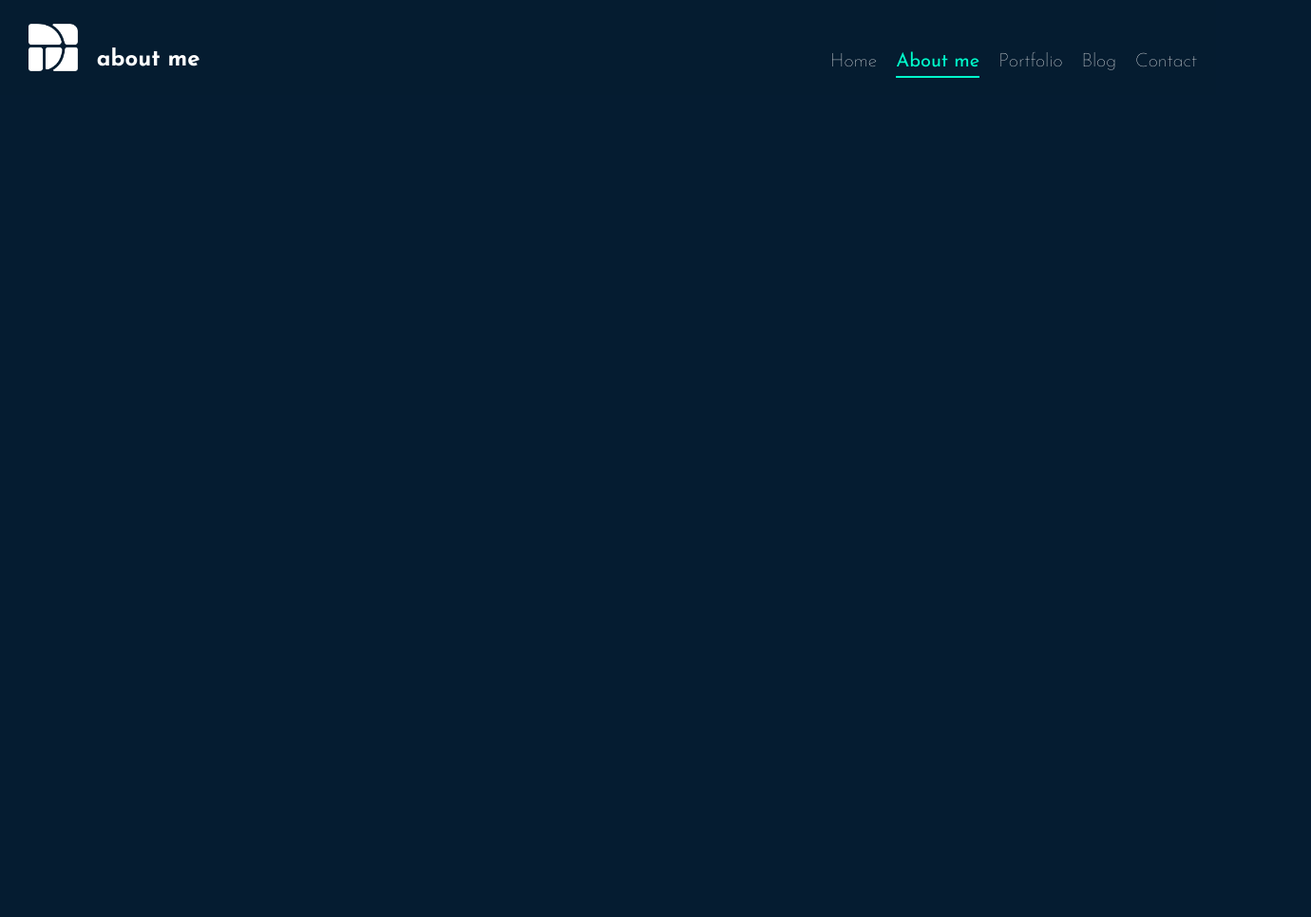
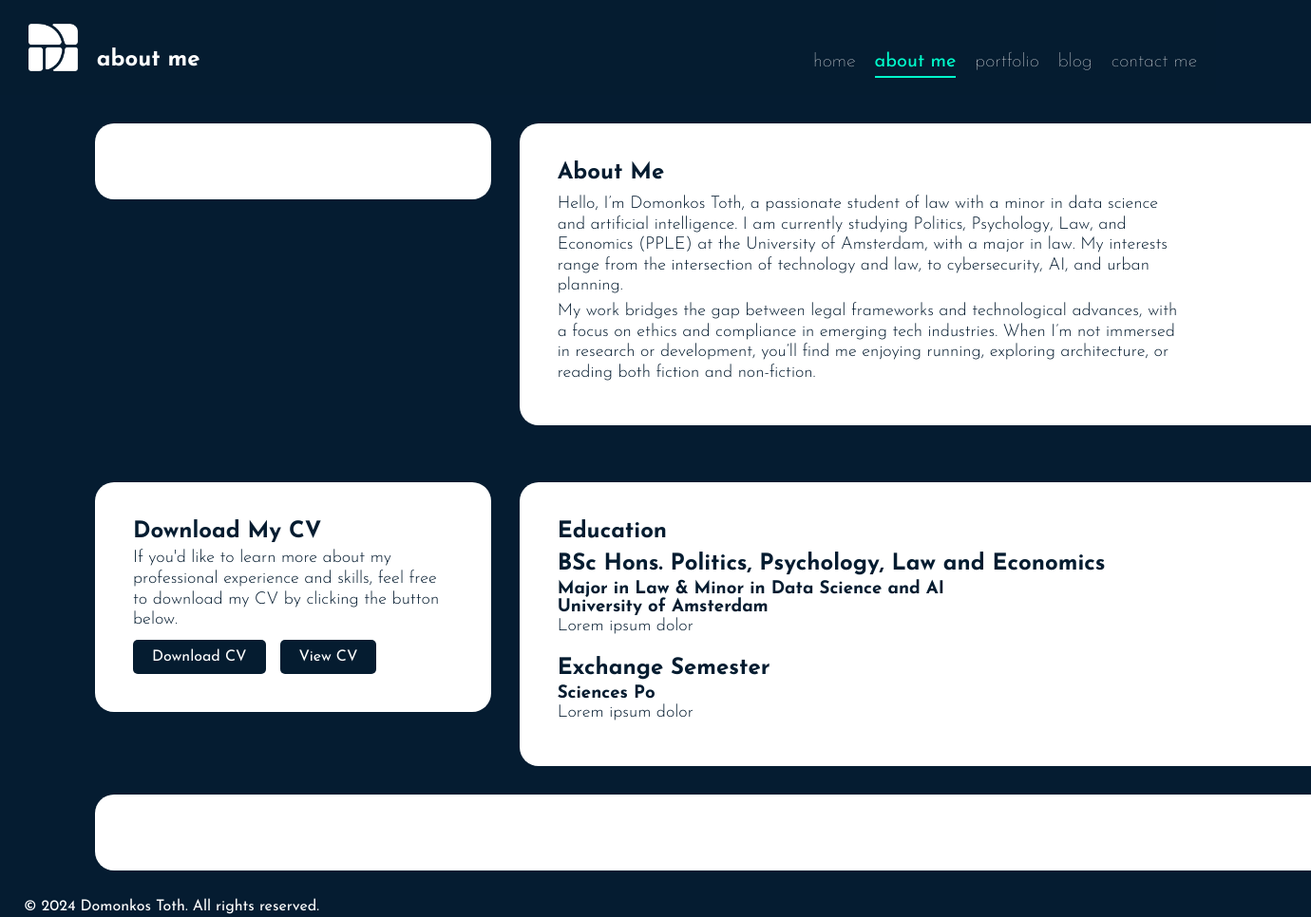
Before and after one commit to todomonkos/todomonkos.github.io, a plain HTML site: page aboutMe.html in a window 1280 px wide. Shown: the whole page at 95% size, 1380 px wide, since content can reach past the window. Before the commit the page ends 800 px from the top, so only its background shows below. Drawn offline with Linux system fonts and the light colour scheme.

Commit message:
new updates for the aboutMe page

```diff
--- a/aboutMe.html
+++ b/aboutMe.html
@@ -18,13 +18,65 @@
         </div>
         <nav class="header-nav">
             <ul class="nav-list">
-                <li><a href="index.html">Home</a></li>
-                <li><a href="aboutMe.html" class="active">About me</a></li>
-                <li><a href="portfolio.html">Portfolio</a></li>
-                <li><a href="blog.html">Blog</a></li>
-                <li><a href="contactMe.html">Contact</a></li>
+                <li><a href="index.html">home</a></li>
+                <li><a href="aboutMe.html" class="active">about me</a></li>
+                <li><a href="portfolio.html">portfolio</a></li>
+                <li><a href="blog.html">blog</a></li>
+                <li><a href="contactMe.html">contact me</a></li>
             </ul>
         </nav>
     </header>
+
+    <main>
+        <div class="grid-container">
+            <div>
+                <section class="grid-section-1"></section>
+            </div>
+            <div>
+                <section class="grid-section-2">
+                    <h1 class="grid-text-format-2">About Me</h1>
+                    <p class="grid-text-format-2">
+                        Hello, I’m Domonkos Toth, a passionate student of law with a minor in data science and artificial intelligence. I am currently studying Politics, Psychology, Law, and Economics (PPLE) at the University of Amsterdam, with a major in law. My interests range from the intersection of technology and law, to cybersecurity, AI, and urban planning.
+                    </p>
+                    <p class="grid-text-format-2">
+                        My work bridges the gap between legal frameworks and technological advances, with a focus on ethics and compliance in emerging tech industries. When I’m not immersed in research or development, you’ll find me enjoying running, exploring architecture, or reading both fiction and non-fiction.
+                    </p>
+                </section>
+            </div>
+            <div>
+                <section class="grid-section-1">
+                    <div>
+                        <h2>Download My CV</h2>
+                        <p>If you'd like to learn more about my professional experience and skills, feel free to download my CV by clicking the button below.</p>
+                        <div class="btn-container">
+                            <a href="path-to-your-cv.pdf" class="btn-normal" download="Domonkos_Toth_CV">Download CV</a>
+                            <a href="path-to-your-cv.pdf" class="btn-normal" target="_blank">View CV</a>
+                    </div>
+                </section>
+            </div>
+            <div>
+                <section class="grid-section-2">
+                    <h1>Education</h1>
+                    <h2>BSc Hons. Politics, Psychology, Law and Economics</h2>
+                    <h3>Major in Law & Minor in Data Science and AI</h3>
+                    <h3>University of Amsterdam</h3>
+                    <p>Lorem ipsum dolor</p>
+                    </br>
+                    <h2>Exchange Semester </h2>
+                    <h3>Sciences Po</h3>
+                    <p>Lorem ipsum dolor</p>
+                </section>
+            </div>
+        </div>
+
+        <div>
+            <section>
+
+            </section>
+        </div>
+
 </body>
+<footer class="footer-slide">
+    <p>&copy; 2024 Domonkos Toth. All rights reserved.</p>
+</footer>
 </html>
--- a/css/style.css
+++ b/css/style.css
@@ -157,7 +157,7 @@ body {
 }
 
 
-/* Large name at the bottom */
+/* Large name at the bottom of home page*/
 .large-name {
     position: absolute;
     bottom: 0;
@@ -165,3 +165,94 @@ body {
     z-index: 1;
     pointer-events: none;
 }
+
+section {
+    width: 100%;
+    max-width: 100%;
+    margin-left: 100px;
+    margin-bottom: 30px;
+    padding: 40px;
+    color: #051c30;
+    background-color: #fff;
+    border-radius: 20px 0 0 20px; /* Rounded only on the left */
+    position: relative;
+}
+
+.first-section-on-page {
+    margin-top: 30px;
+}
+
+.footer-normal{
+    position: absolute;
+    bottom: 0;
+    margin: 25px;
+}
+
+.footer-slide {
+    bottom: 0;
+    margin: 25px;
+}
+
+.btn-container {
+    display: flex;
+    gap: 15px; /* Spacing between buttons */
+    margin-top: 5px;
+  }
+
+.btn-normal {
+    font-family: 'Josefin Sans', sans-serif;
+    display: inline-block;
+    padding: 10px 20px;
+    background-color: #051c30;
+    color: #fff;
+    text-decoration: none;
+    border-radius: 5px;
+    font-weight: 500;
+    transition: background-color 0.5s ease;
+  }
+
+.btn-normal:hover {
+    background-color: #34fec8;
+}
+
+  /* Ensure it fits large screens */
+@media (min-width: 1200px) {
+    .section {
+    width: 75%;
+    }
+}
+
+.section-part {
+    margin-right: 100px;
+}
+
+section h1{
+    margin-bottom: 10px;
+}
+
+section p{
+    font-weight: 300;
+    font-size: 18px;
+    line-height: 1.2;
+    padding-bottom: 5px;
+}
+
+section h2 {
+    margin-bottom: 5px;
+}
+
+.grid-container {
+    display: grid;
+    grid-template-columns: 1fr 2fr;
+    grid-gap: 30px;
+    margin-top: 30px;
+
+}
+
+.grid-section-1 {
+    border-radius: 20px;
+}
+
+.grid-text-format-2 {
+    margin-right:100px;
+}
```
Also changed, not shown: Projects/programingProjects.html (+22 -32 lines), blog.html (+6 -6 lines), contactMe.html (+11 -8 lines), index.html (+3 -3 lines), portfolio.html (+15 -12 lines).
